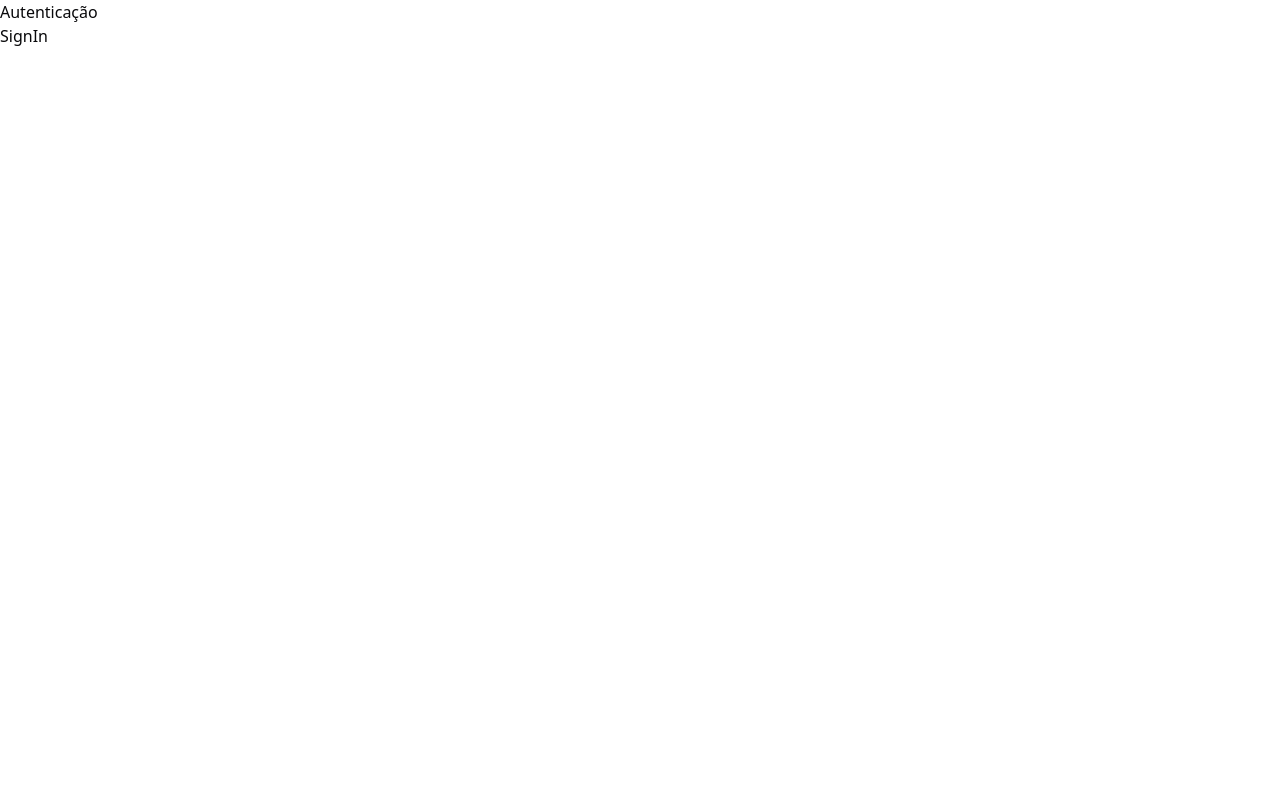
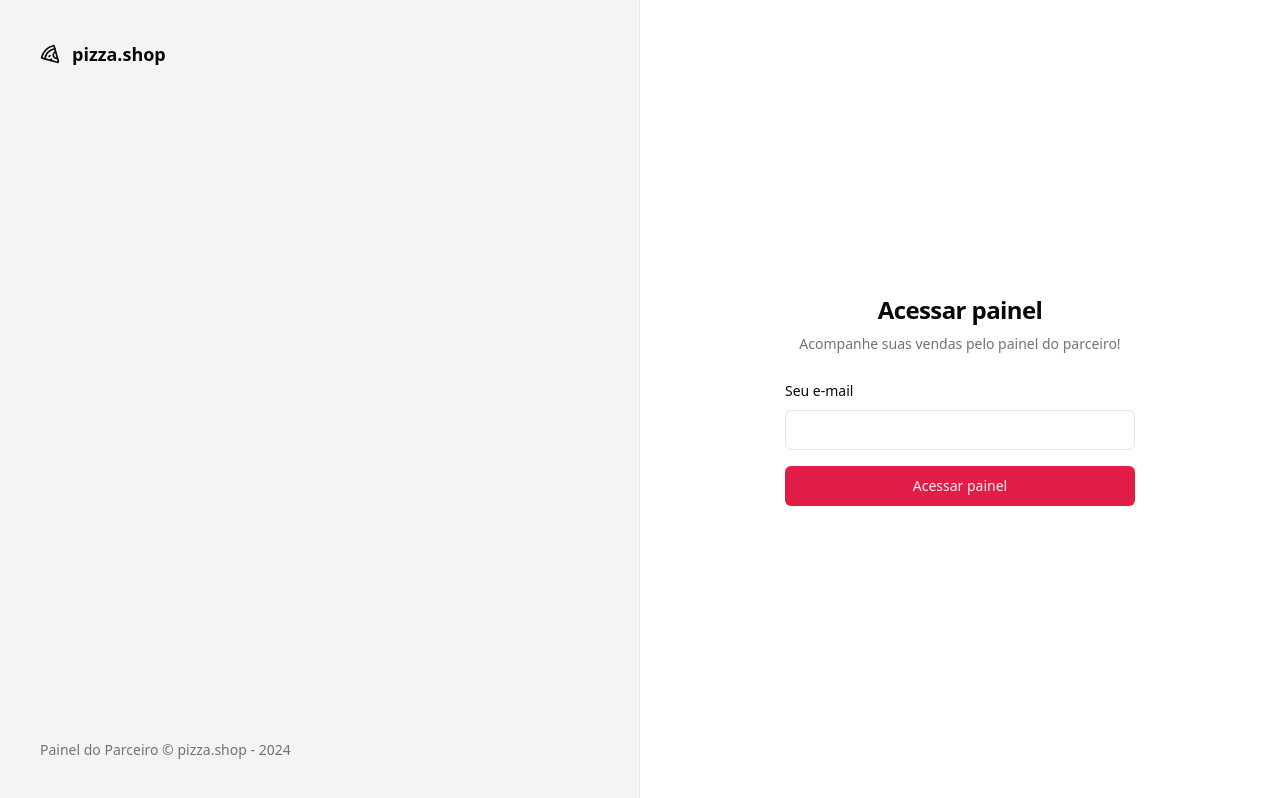
Before and after one commit to matheushfp/rocketseat, a React (Vite) app in the folder ignite/reactjs/pizza-shop/: page /sign-in in a window 1280 px wide. Built offline with nearby package versions, Linux system fonts and the light colour scheme.

Commit message:
add login page and toast notifications

```diff
--- a/ignite/reactjs/pizza-shop/src/App.tsx
+++ b/ignite/reactjs/pizza-shop/src/App.tsx
@@ -1,13 +1,16 @@
+import './global.css'
+
+import { Helmet, HelmetProvider } from 'react-helmet-async'
 import { RouterProvider } from 'react-router-dom'
+import { Toaster } from 'sonner'
 
-import './global.css'
 import { router } from './routes'
-import { Helmet, HelmetProvider } from 'react-helmet-async'
 
 export function App() {
   return (
     <HelmetProvider>
-      <Helmet titleTemplate='%s | pizza.shop' />
+      <Helmet titleTemplate="%s | pizza.shop" />
+      <Toaster richColors />
       <RouterProvider router={router} />
     </HelmetProvider>
   )
--- /dev/null
+++ b/ignite/reactjs/pizza-shop/src/components/ui/input.tsx
@@ -0,0 +1,25 @@
+import * as React from 'react'
+
+import { cn } from '@/lib/utils'
+
+export interface InputProps
+  extends React.InputHTMLAttributes<HTMLInputElement> {}
+
+const Input = React.forwardRef<HTMLInputElement, InputProps>(
+  ({ className, type, ...props }, ref) => {
+    return (
+      <input
+        type={type}
+        className={cn(
+          'flex h-10 w-full rounded-md border border-input bg-background px-3 py-2 text-sm ring-offset-background file:border-0 file:bg-transparent file:text-sm file:font-medium placeholder:text-muted-foreground focus-visible:outline-none focus-visible:ring-2 focus-visible:ring-ring focus-visible:ring-offset-2 disabled:cursor-not-allowed disabled:opacity-50',
+          className,
+        )}
+        ref={ref}
+        {...props}
+      />
+    )
+  },
+)
+Input.displayName = 'Input'
+
+export { Input }
--- /dev/null
+++ b/ignite/reactjs/pizza-shop/src/components/ui/label.tsx
@@ -0,0 +1,24 @@
+import * as LabelPrimitive from '@radix-ui/react-label'
+import { cva, type VariantProps } from 'class-variance-authority'
+import * as React from 'react'
+
+import { cn } from '@/lib/utils'
+
+const labelVariants = cva(
+  'text-sm font-medium leading-none peer-disabled:cursor-not-allowed peer-disabled:opacity-70',
+)
+
+const Label = React.forwardRef<
+  React.ElementRef<typeof LabelPrimitive.Root>,
+  React.ComponentPropsWithoutRef<typeof LabelPrimitive.Root> &
+    VariantProps<typeof labelVariants>
+>(({ className, ...props }, ref) => (
+  <LabelPrimitive.Root
+    ref={ref}
+    className={cn(labelVariants(), className)}
+    {...props}
+  />
+))
+Label.displayName = LabelPrimitive.Root.displayName
+
+export { Label }
--- a/ignite/reactjs/pizza-shop/src/global.css
+++ b/ignite/reactjs/pizza-shop/src/global.css
@@ -10,8 +10,8 @@
     --card-foreground: 240 10% 3.9%;
     --popover: 0 0% 100%;
     --popover-foreground: 240 10% 3.9%;
-    --primary: 240 5.9% 10%;
-    --primary-foreground: 0 0% 98%;
+    --primary: 346.8 77.2% 49.8%;
+    --primary-foreground: 355.7 100% 97.3%;
     --secondary: 240 4.8% 95.9%;
     --secondary-foreground: 240 5.9% 10%;
     --muted: 240 4.8% 95.9%;
@@ -22,7 +22,7 @@
     --destructive-foreground: 0 0% 98%;
     --border: 240 5.9% 90%;
     --input: 240 5.9% 90%;
-    --ring: 240 10% 3.9%;
+    --ring: 346.8 77.2% 49.8%;
     --radius: 0.5rem;
     --chart-1: 12 76% 61%;
     --chart-2: 173 58% 39%;
@@ -32,25 +32,25 @@
   }
 
   .dark {
-    --background: 240 10% 3.9%;
-    --foreground: 0 0% 98%;
-    --card: 240 10% 3.9%;
-    --card-foreground: 0 0% 98%;
-    --popover: 240 10% 3.9%;
-    --popover-foreground: 0 0% 98%;
-    --primary: 0 0% 98%;
-    --primary-foreground: 240 5.9% 10%;
+    --background: 20 14.3% 4.1%;
+    --foreground: 0 0% 95%;
+    --card: 24 9.8% 10%;
+    --card-foreground: 0 0% 95%;
+    --popover: 0 0% 9%;
+    --popover-foreground: 0 0% 95%;
+    --primary: 346.8 77.2% 49.8%;
+    --primary-foreground: 355.7 100% 97.3%;
     --secondary: 240 3.7% 15.9%;
     --secondary-foreground: 0 0% 98%;
-    --muted: 240 3.7% 15.9%;
+    --muted: 0 0% 15%;
     --muted-foreground: 240 5% 64.9%;
-    --accent: 240 3.7% 15.9%;
+    --accent: 12 6.5% 15.1%;
     --accent-foreground: 0 0% 98%;
     --destructive: 0 62.8% 30.6%;
-    --destructive-foreground: 0 0% 98%;
+    --destructive-foreground: 0 85.7% 97.3%;
     --border: 240 3.7% 15.9%;
     --input: 240 3.7% 15.9%;
-    --ring: 240 4.9% 83.9%;
+    --ring: 346.8 77.2% 49.8%;
     --chart-1: 220 70% 50%;
     --chart-2: 160 60% 45%;
     --chart-3: 30 80% 55%;
--- a/ignite/reactjs/pizza-shop/src/pages/_layouts/auth.tsx
+++ b/ignite/reactjs/pizza-shop/src/pages/_layouts/auth.tsx
@@ -1,11 +1,20 @@
+import { Pizza } from 'lucide-react'
 import { Outlet } from 'react-router-dom'
 
 export function AuthLayout() {
   return (
-    <div>
-      <h1>Autenticação</h1>
+    <div className="grid min-h-screen grid-cols-2">
+      <div className="flex h-full flex-col justify-between border-r border-foreground/5 bg-muted p-10 text-muted-foreground">
+        <div className="flex items-center gap-3 text-lg text-foreground">
+          <Pizza className="h-5 w-5" />
+          <span className="font-semibold">pizza.shop</span>
+        </div>
+        <footer className="text-sm">
+          Painel do Parceiro &copy; pizza.shop - {new Date().getFullYear()}
+        </footer>
+      </div>
 
-      <div>
+      <div className="flex flex-col items-center justify-center">
         <Outlet />
       </div>
     </div>
--- a/ignite/reactjs/pizza-shop/src/pages/auth/sign-in.tsx
+++ b/ignite/reactjs/pizza-shop/src/pages/auth/sign-in.tsx
@@ -1,10 +1,70 @@
 import { Helmet } from 'react-helmet-async'
+import { useForm } from 'react-hook-form'
+import { toast } from 'sonner'
+import { z } from 'zod'
+
+import { Button } from '@/components/ui/button'
+import { Input } from '@/components/ui/input'
+import { Label } from '@/components/ui/label'
+
+const signInForm = z.object({
+  email: z.string().email(),
+})
+
+type SignInForm = z.infer<typeof signInForm>
 
 export function SignIn() {
+  const {
+    register,
+    handleSubmit,
+    formState: { isSubmitting },
+  } = useForm<SignInForm>()
+
+  async function handleSignIn(data: SignInForm) {
+    try {
+      console.log(data)
+
+      await new Promise((resolve) => setTimeout(resolve, 2000))
+
+      toast.success('Enviamos um link de autenticação para seu email.', {
+        action: {
+          label: 'Reenviar',
+          onClick: () => {
+            handleSignIn(data)
+          },
+        },
+      })
+    } catch {
+      toast.error('Credenciais inválidas.')
+    }
+  }
+
   return (
     <>
       <Helmet title="Login" />
-      <h1>SignIn</h1>
+      <div className="p-8">
+        <div className="flex w-[350px] flex-col justify-center gap-6">
+          <div className="flex flex-col gap-2 text-center">
+            <h1 className="text-2xl font-semibold tracking-tight">
+              Acessar painel
+            </h1>
+            <p className="text-sm text-muted-foreground">
+              Acompanhe suas vendas pelo painel do parceiro!
+            </p>
+          </div>
+
+          <form onSubmit={handleSubmit(handleSignIn)} className="space-y-4">
+            <div className="space-y-2">
+              <Label htmlFor="email">Seu e-mail</Label>
+              <Input id="email" type="email" {...register('email')} />
+            </div>
+
+            <Button className="w-full" type="submit" disabled={isSubmitting}>
+              Acessar painel
+            </Button>
+          </form>
+        </div>
+      </div>
     </>
   )
 }
```
Also changed, not shown: ignite/reactjs/pizza-shop/package.json (+6 -1 lines), ignite/reactjs/pizza-shop/src/components/ui/button.tsx (+21 -21 lines), 1 other file (tests, documents, lock files or other folders).
